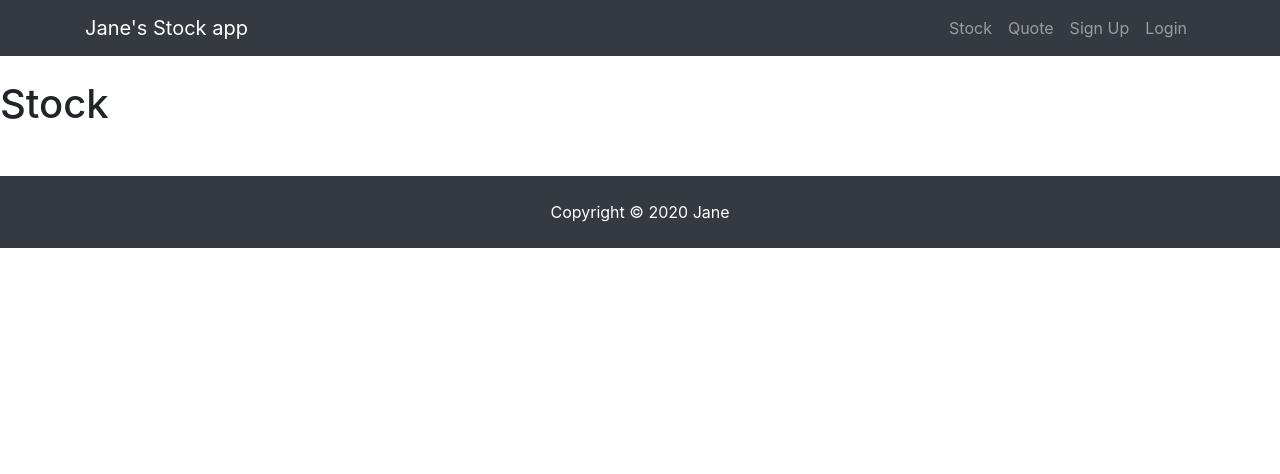
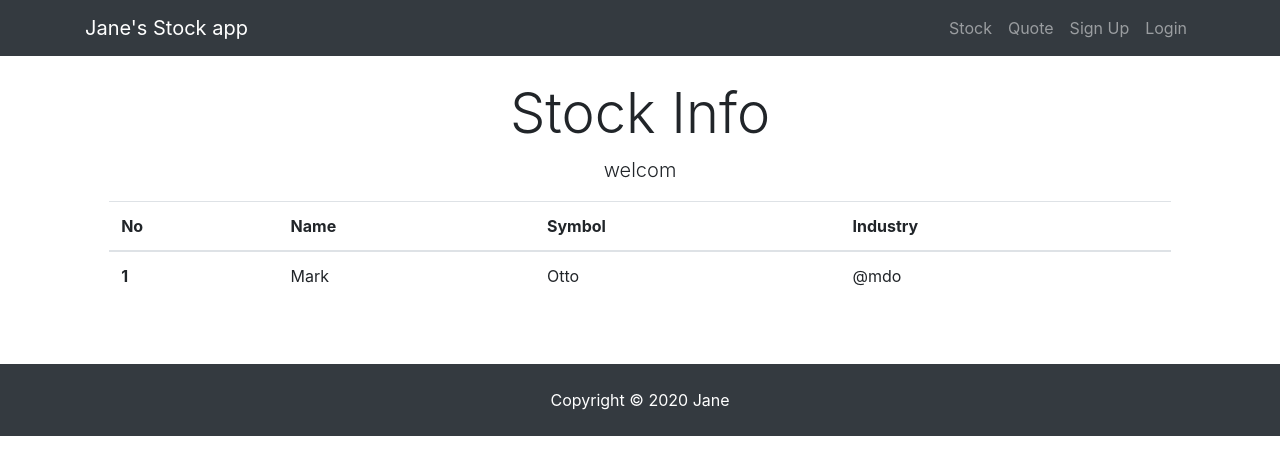
Before and after one commit to jane-git/stockapp, a React (Create React App) app: page /stock in a window 1280 px wide. Shown: the top 474 px of the page. Built offline with nearby package versions, Linux system fonts and the light colour scheme; no server answers.

Commit message:
add table&networking

```diff
--- a/package.json
+++ b/package.json
@@ -6,10 +6,12 @@
     "@testing-library/jest-dom": "^4.2.4",
     "@testing-library/react": "^9.5.0",
     "@testing-library/user-event": "^7.2.1",
+    "axios": "^0.19.2",
     "react": "^16.13.1",
     "react-dom": "^16.13.1",
     "react-router-dom": "^5.2.0",
-    "react-scripts": "3.4.1"
+    "react-scripts": "3.4.1",
+    "reactstrap": "^8.4.1"
   },
   "scripts": {
     "start": "react-scripts start",
--- a/src/componets/screens/Stock.js
+++ b/src/componets/screens/Stock.js
@@ -1,12 +1,65 @@
-import React, { Component } from 'react'
+import React, { Component } from 'react';
+import { Table } from 'reactstrap';
+import axios from 'axios';
 
 export default class Stock extends Component {
+
+    //초기 상태 선언
+    constructor() {
+        super();
+        this.state = {
+            loading: true,
+            results: [],
+            errors: {}
+        };
+    }
+
+    async componentDidMount () {
+        axios
+            .get('http://131.181.190.87:3000/stocks/symbols')
+            .then(res => this.setState( {results: res.data, loading: false}))
+            .catch(err => this.setState({errors: err, loading: false}))
+
+    }
+
+
+
     render() {
+
+        //상태값 재선언
+        const {loading, results, errors} = this.state;
+        console.log(results);
         return (
-            <div>
-                <h1>
-                    Stock
-                </h1>
+            <div className="Landing">
+                <div className="row">
+                    <div className="col-md-10 m-auto">
+                        <h1 className="display-4 text-center">
+                            Stock Info
+                        </h1>
+                        <p className="lead text-center">
+                            {"welcom"}
+                        </p>
+                        <Table hover>
+                            <thead>
+                                <tr>
+                                <th>No</th>
+                                <th>Name</th>
+                                <th>Symbol</th>
+                                <th>Industry</th>
+                                </tr>
+                            </thead>
+                            <tbody>
+                                <tr>
+                                    <th scope="row">1</th>
+                                    <td>Mark</td>
+                                    <td>Otto</td>
+                                    <td>@mdo</td>
+                                </tr>
+                            </tbody>
+                        </Table>
+                    </div>
+
+                </div>
             </div>
         )
     }
```
Also changed, not shown: 1 other file (tests, documents, lock files or other folders).
